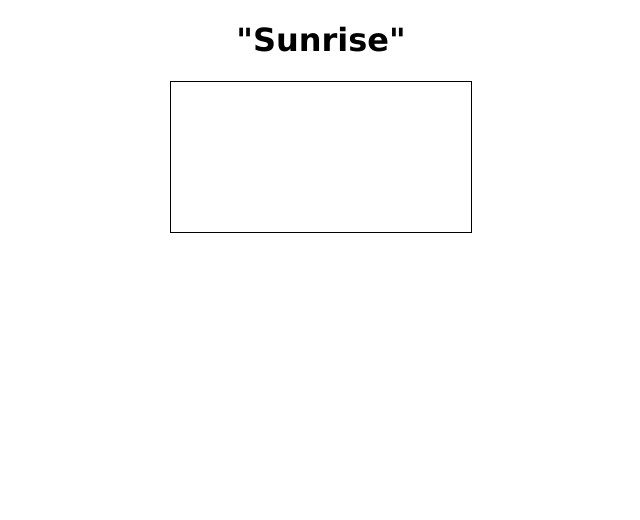
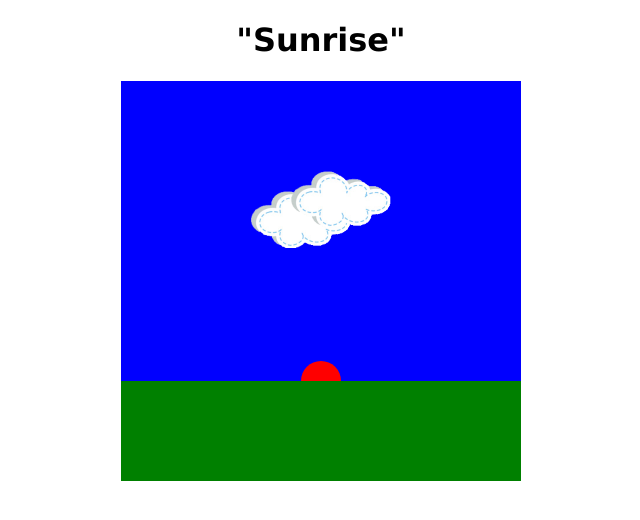
Before and after one commit to GlitchlessCode/DrawSunriseCanvasTimothyV, a plain HTML site: page index.html in a window 1280 px wide. Shown: the whole page, without its empty margins (319-959 px from the left). Drawn offline with Linux system fonts and the light colour scheme.

Commit message:
Current Final Commit to Draw a Sunrise Assignment

```diff
--- a/script.js
+++ b/script.js
@@ -11,3 +11,35 @@ let cnv = document.getElementById("sunriseCnv");
 
 /** @type {CanvasRenderingContext2D} */
 let ctx = cnv.getContext("2d");
+
+// -- Canvas --
+cnv.width = 400;
+cnv.height = 400;
+
+// - Draw -
+
+// Style
+ctx.fillStyle = "blue";
+
+// Shape
+ctx.fillRect(0, 0, 400, 400);
+
+// Style
+ctx.fillStyle = "green";
+
+// Shape
+ctx.fillRect(0, 300, 400, 100);
+
+// Style
+ctx.fillStyle = "red";
+
+// Shape
+ctx.beginPath();
+
+ctx.arc(200, 300, 20, Math.PI, 2*Math.PI);
+
+ctx.fill();
+
+// Images
+ctx.drawImage(cloudImgEl, 130, 110);
+ctx.drawImage(cloudImgEl, 170, 90);
--- a/style.css
+++ b/style.css
@@ -7,7 +7,3 @@ body {
 img {
     display: none;
 }
-
-canvas {
-    border: 1px solid black;
-}
```
